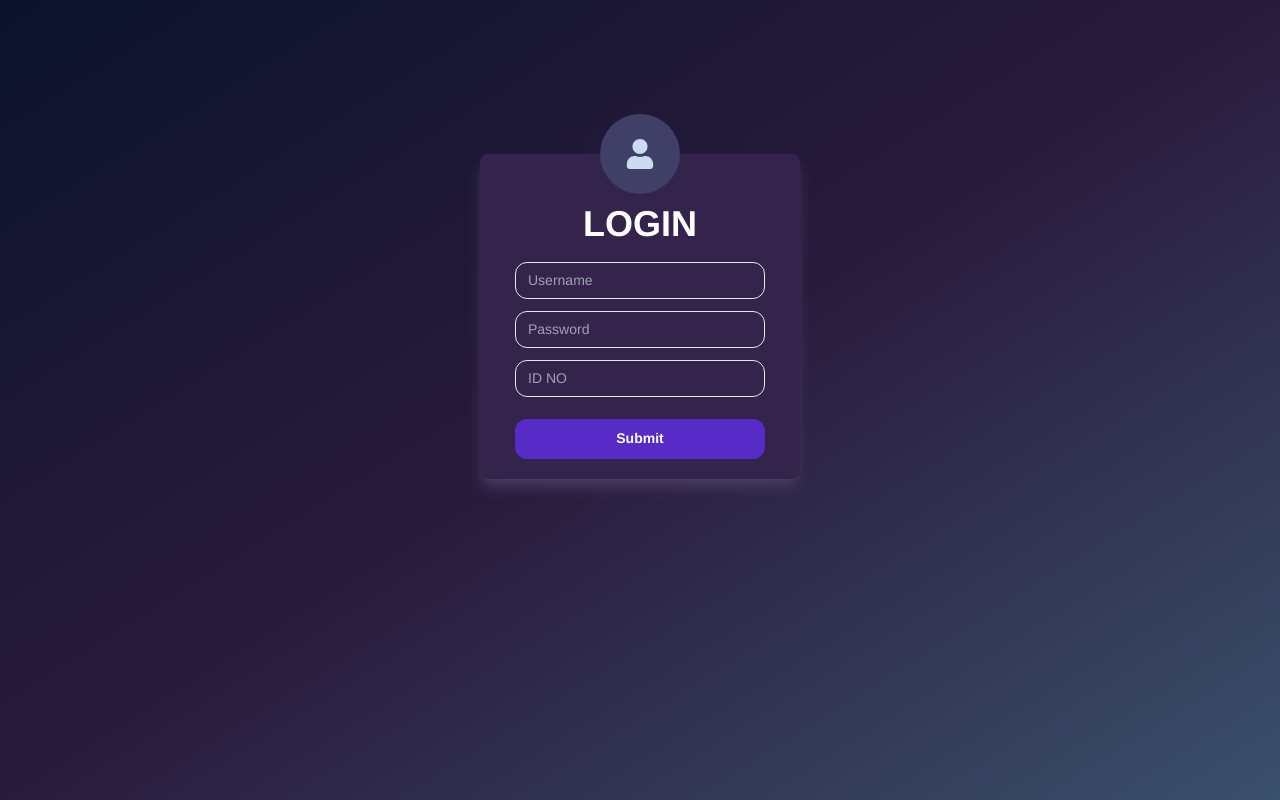
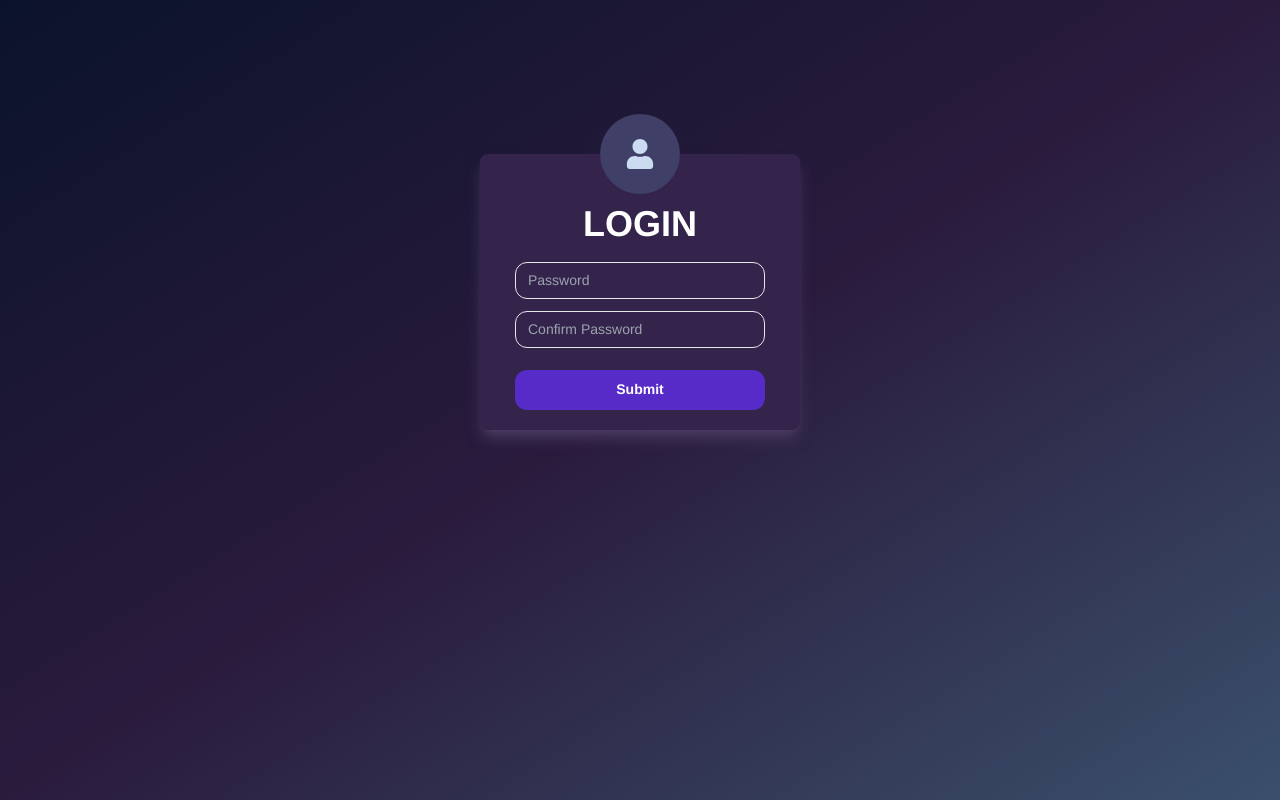
Before and after one commit to AMIREDDYRAKEY/college-events, a React (Vite) app: page /Userlogin in a window 1280 px wide. Built offline with nearby package versions, Linux system fonts and the light colour scheme.

Commit message:
first commit

```diff
--- a/src/components/Userlogin.jsx
+++ b/src/components/Userlogin.jsx
@@ -4,24 +4,15 @@ import { IoCloseSharp } from "react-icons/io5";
 const Userlogin = () => {
   const [sub, setsub] = useState('')
   const [open,setopen]=useState('')
-  const [username,setusername]=useState('')
   const [password ,setpassword]=useState('')
-  const [Idno,setIdno]=useState('')
+  const [Confirmpassword,setConfirmpassowrd]=useState('')
   const [errors,seterrors]=useState({
-    username:'',
     password:'',
-    Idno:''
+   Confirmpassword:''
   });
   const handlesubmit =(e)=>{
     e.preventDefault();
     let isValid=true
-    if(username.trim()===""){
-      seterrors((errors) =>({...errors,username:'Required Username'}) )
-      isValid=false
-    }
-    else{
-      seterrors((errors) =>({...errors,username:''}) )
-    }
     // Passowrd
     if(password.trim()===""){
       seterrors((errors)=>({...errors,password:'Password Required'}))
@@ -33,18 +24,18 @@ const Userlogin = () => {
     else{
       seterrors((errors)=>({...errors,password:''}))
     }
-    // Idno
-    if(Idno.trim()===""){
-      seterrors((errors)=>({...errors,Idno:'Id No is Required'}))
+    // Confrim Password
+    if(Confirmpassword.trim()===""){
+      seterrors((errors)=>({...errors,Confirmpassword:'Id No is Required'}))
     }
     else{
-      seterrors((errors)=>({...errors,Idno:''}))
+      seterrors((errors)=>({...errors,Confirmpassword:''}))
     }
     if(isValid){
       setopen(true)
       setusername('')
       setpassword('')
-      setIdno('')
+      setConfirmpassowrd('')
     }
     else{
       setopen(false)
@@ -68,14 +59,12 @@ const Userlogin = () => {
               <h3 className="text-4xl text-white font-semibold uppercase mt-[10px]">Login </h3>
 
               <div className="flex flex-col gap-3 mt-[-10px] items-center justify-center">
-                <span className='flex flex-col  '> <input type="text" placeholder="Username" value={username} className="w-[250px] px-3 rounded-xl py-[7px] bg-[#34244c] border-[1px] text-gray-400" onChange={(e) => setusername(e.target.value)} />
-                {errors.username && <span className='text-red-600 ml-[15px] mt-[5px]'>{errors.username}</span>}
-              </span>
+
                <span className='flex flex-col'> <input type="Password" placeholder="Password" value={password} className="w-[250px] px-3 rounded-xl py-[7px] bg-[#34244c] border-[1px] text-gray-400" onChange={(e) => setpassword(e.target.value)} />
                 {errors.password && <span className='text-red-600 ml-[15px] mt-[5px]'>{errors.password}</span>}
               </span>
-                <span className='flex flex-col'> <input type="text" placeholder="ID NO" value={Idno} className="w-[250px] px-3 rounded-xl py-[7px] bg-[#34244c] border-[1px] text-gray-400" onChange={(e) => setIdno(e.target.value)} />
-                {errors.Idno && <span className='text-red-600 ml-[15px] mt-[5px]'>{errors.Idno}</span>}
+                 <span className='flex flex-col'> <input type="Password" placeholder="Confirm Password" value={Confirmpassword} className="w-[250px] px-3 rounded-xl py-[7px] bg-[#34244c] border-[1px] text-gray-400" onChange={(e) => setConfirmpassowrd(e.target.value)} />
+                {errors.Confirmpassword && <span className='text-red-600 ml-[15px] mt-[5px]'>{errors.Confirmpassword}</span>}
               </span>
               </div>
 
```
